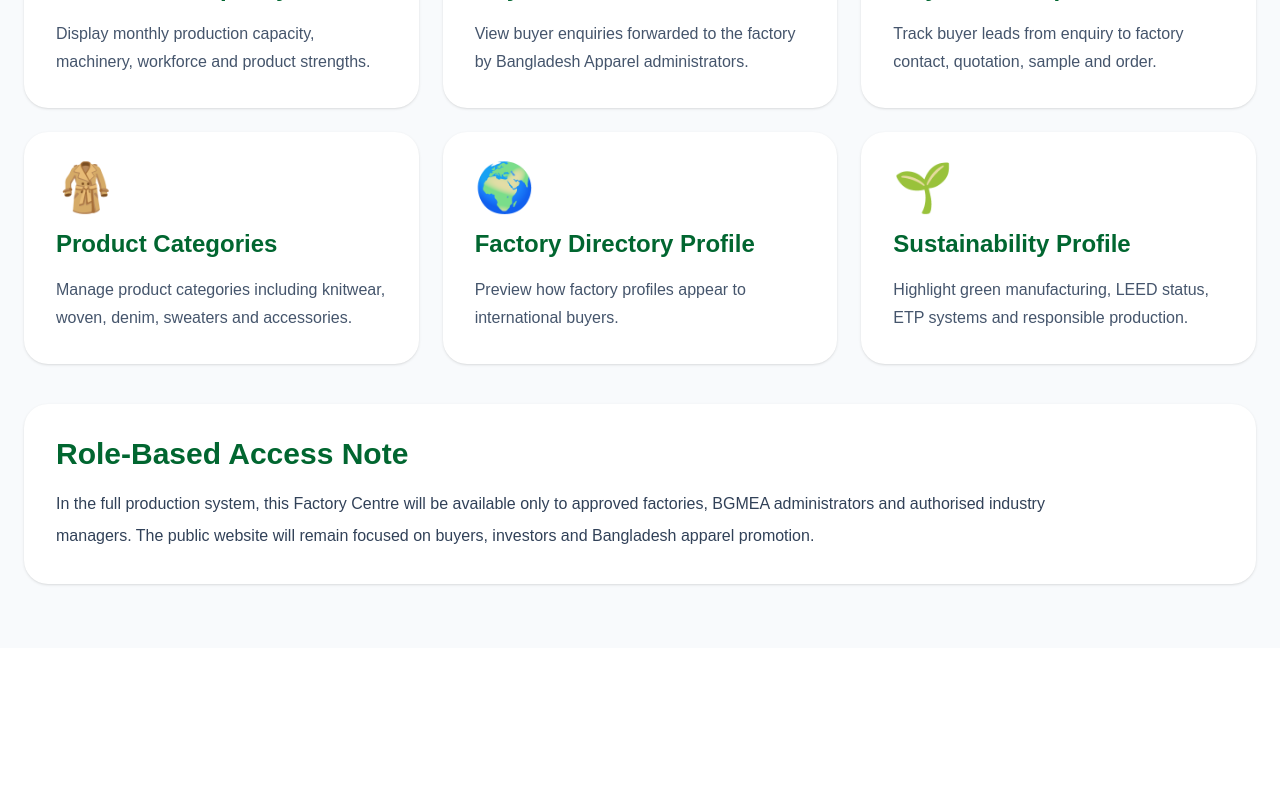
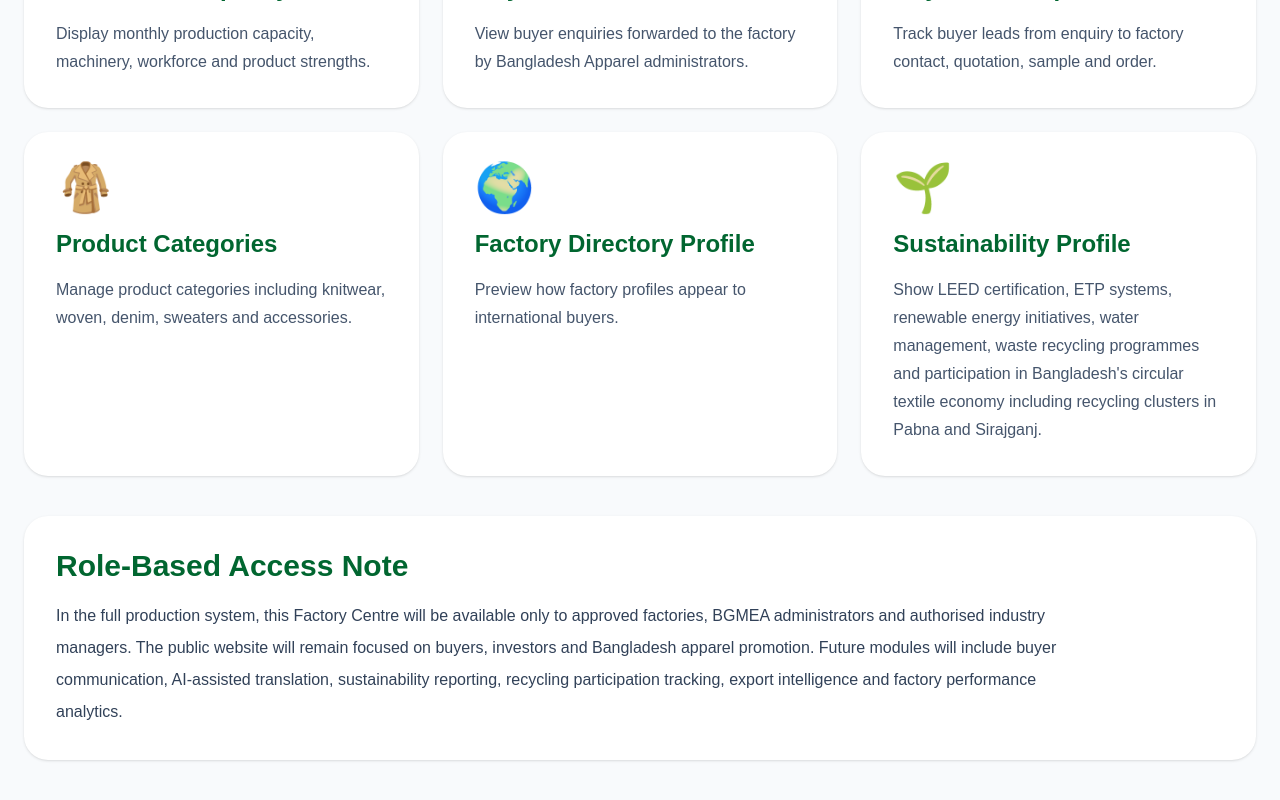
Before and after one commit to mahtab2011/bangladeshapparel, a Next.js app: page /factory-centre in a window 1280 px wide. Shown: the part 788-1588 px from the top of the page. Before the commit the page ends 1436 px from the top, so only its background shows below. Built offline with nearby package versions, Linux system fonts and the light colour scheme.

Commit message:
Add sustainability and circular textile economy module

```diff
--- a/app/factory-centre/page.tsx
+++ b/app/factory-centre/page.tsx
@@ -62,7 +62,7 @@ const factoryModules = [
     href: "/sustainability-centre",
     icon: "🌱",
     description:
-      "Highlight green manufacturing, LEED status, ETP systems and responsible production.",
+      "Show LEED certification, ETP systems, renewable energy initiatives, water management, waste recycling programmes and participation in Bangladesh's circular textile economy including recycling clusters in Pabna and Sirajganj.",
   },
 ];
 
@@ -112,12 +112,15 @@ export default function FactoryCentrePage() {
             Role-Based Access Note
           </h2>
 
-          <p className="mt-4 max-w-5xl leading-8 text-slate-700">
-            In the full production system, this Factory Centre will be available
-            only to approved factories, BGMEA administrators and authorised
-            industry managers. The public website will remain focused on buyers,
-            investors and Bangladesh apparel promotion.
-          </p>
+         <p className="mt-4 max-w-5xl leading-8 text-slate-700">
+  In the full production system, this Factory Centre will be available
+  only to approved factories, BGMEA administrators and authorised
+  industry managers. The public website will remain focused on buyers,
+  investors and Bangladesh apparel promotion. Future modules will
+  include buyer communication, AI-assisted translation, sustainability
+  reporting, recycling participation tracking, export intelligence and
+  factory performance analytics.
+</p>
         </div>
       </section>
     </main>
```
